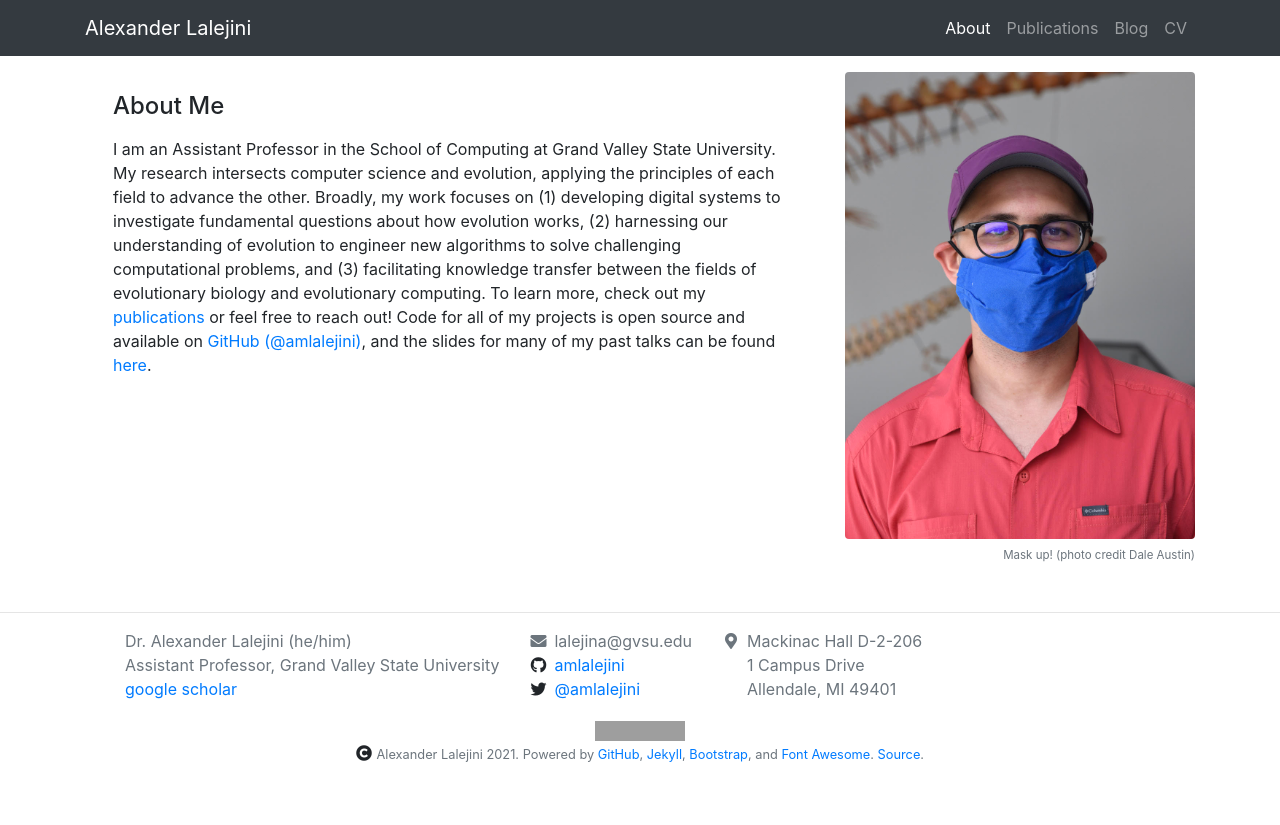
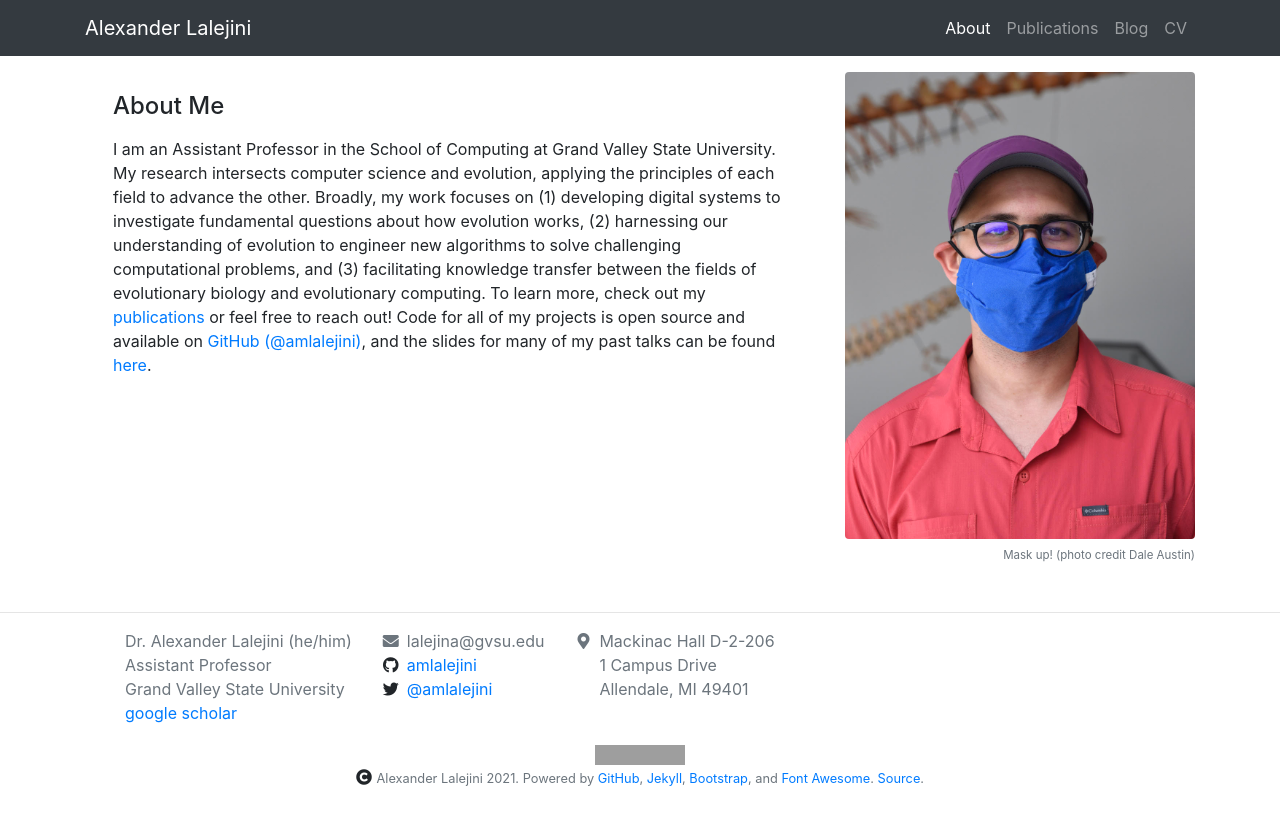
Before and after one commit to amlalejini/amlalejini.github.io, a Jekyll site: the page built from index.md, in a window 1280 px wide. Shown: the top 825 px of the page. Built offline with Jekyll 4.4.1, drawn with Linux system fonts in a browser that asks for light colours; nearby versions of some CDN libraries; grey boxes are pictures that could not be loaded.

Commit message:
tweak footer

```diff
--- a/_includes/footer.html
+++ b/_includes/footer.html
@@ -11,7 +11,8 @@
         <div class="col-auto pr-0">
           <ul class="fa-ul">
             <li class="text-secondary">Dr. Alexander Lalejini (he/him)</li>
-            <li class="text-secondary">Assistant Professor, Grand Valley State University</li>
+            <li class="text-secondary">Assistant Professor</li>
+            <li class="text-secondary">Grand Valley State University</li>
             <li><a href="https://scholar.google.com/citations?user=sb89k5kAAAAJ&hl=en">google scholar</a></li>
           </ul>
         </div>
```
